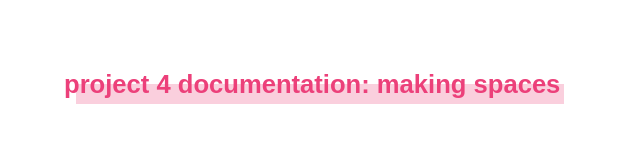
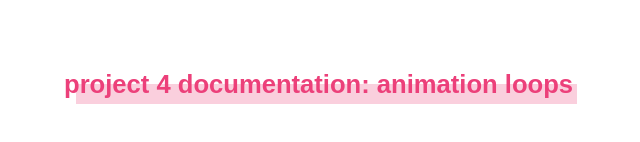
Before and after one commit to kateladenheim/CreativeTechSpring2021, a plain HTML site: page index.html in a window 1280 px wide. Shown: the part 2147-2289 px from the top of the page, 44-684 px from the left. Drawn offline with Linux system fonts and the light colour scheme; a web font is replaced by a local one.

Commit message:
Typo fix

```diff
--- a/index.html
+++ b/index.html
@@ -74,7 +74,7 @@
         </div>
 
         <div>
-            <h3><a href="https://kateladenheim.github.io/MDP-CreativeTech/animation-loops.html">project 4 documentation: making spaces</a></h3>
+            <h3><a href="https://kateladenheim.github.io/MDP-CreativeTech/animation-loops.html">project 4 documentation: animation loops</a></h3>
         </div>
 
     </body>
```
